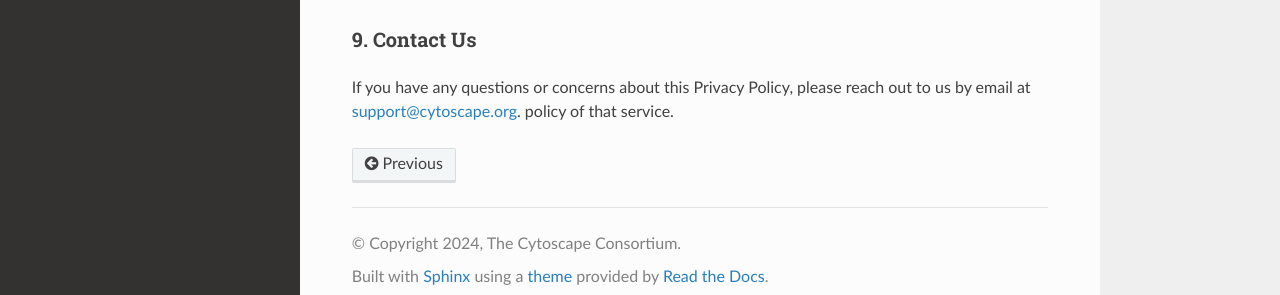
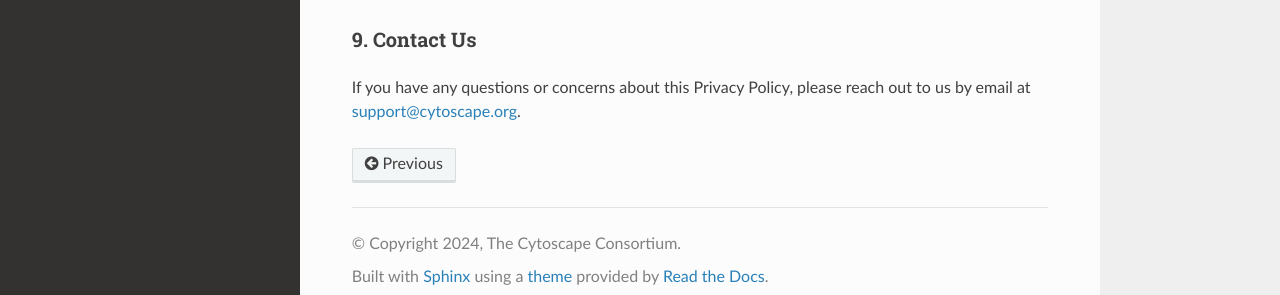
Before and after one commit to cytoscape/web-cytoscape-manual, a Sphinx documentation site: the page built from docs/Cytoscape_Privacy_Policy.md, in a window 1280 px wide and 900 px high, scrolled down 1603 px. Shown: the part 587-882 px from the top of the window. Built offline with Sphinx 7.4.7 and the Read the Docs theme 3.1.0, drawn with Linux system fonts in a browser that asks for light colours.

Commit message:
Update Cytoscape_Privacy_Policy.md

```diff
--- a/docs/Cytoscape_Privacy_Policy.md
+++ b/docs/Cytoscape_Privacy_Policy.md
@@ -66,4 +66,3 @@ We may update this Privacy Policy from time to time to reflect changes in our pr
 ### 9. Contact Us
 
 If you have any questions or concerns about this Privacy Policy, please reach out to us by email at [support@cytoscape.org](mailto:support@cytoscape.org).
-policy of that service.
```
